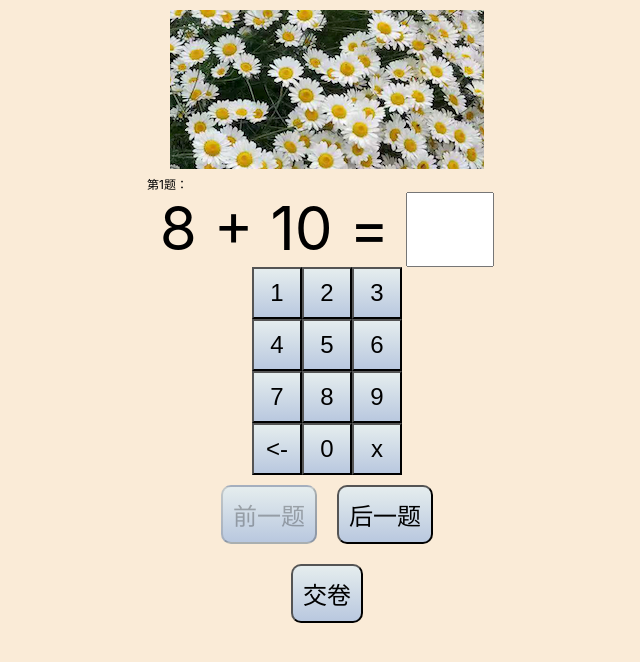
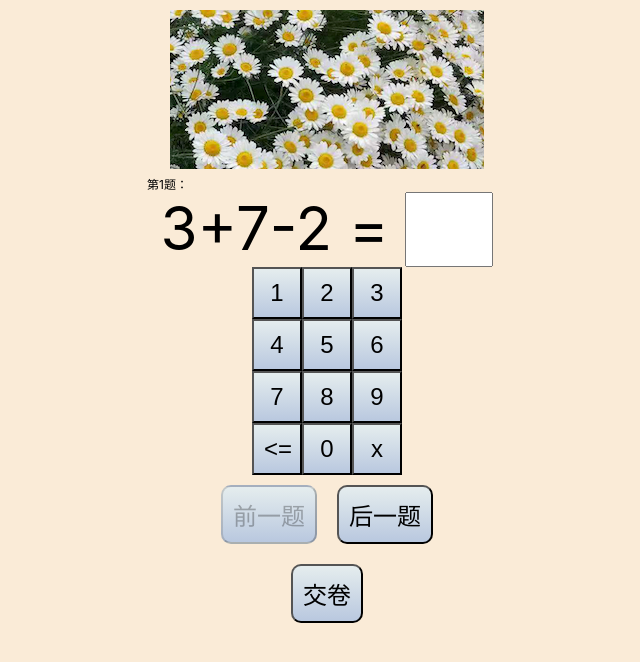
Before and after one commit to SpaceSample/kousuan, a React (Create React App) app: page / in a window 1280 px wide. Both pictures are taken after a click on the button "二十以内加减法". Shown: the top 662 px of the page, without its empty margins (313-953 px from the left). Built offline with nearby package versions, Linux system fonts and the light colour scheme.

Commit message:
Update question generator.

```diff
--- a/src/App.js
+++ b/src/App.js
@@ -22,11 +22,7 @@ function App() {
     setStatus( STATUS.PLAYING);
   }
   function genAllQuestionData(type){
-    const data = [];
-    for (let i=0;i<20;i++){
-      data.push(genQuestionData(type));
-    }
-    return data;
+    return genQuestionData(type);
   }
   function end(){
     setEndTime(new Date().getTime());
--- a/src/question.js
+++ b/src/question.js
@@ -2,8 +2,15 @@ import React, {useState, useEffect} from 'react';
 import Style from './question.module.css';
 
 const randomInt = (min, max) => {
+  if(max === min) {
+    return min;
+  }
   const range = (max > min ? (max - min) : (min - max)) + 1;
   return Math.floor(Math.random() * range) + min;
+};
+
+const randomBool = () => {
+  return randomInt(0, 1) > 0;
 };
 
 class OperatorTreeNode {
@@ -61,7 +68,7 @@ class OperatorTreeNode {
       }
     }
 
-    return `${leftStr} ${this.val} ${rightStr}`;
+    return `${leftStr}${this.val}${rightStr}`;
   }
 }
 
@@ -84,34 +91,77 @@ class QuestionData {
   }
 }
 
-QuestionData.random20 = () => {
-  const n1 = randomInt(0, 20);
-  const n2 = randomInt(0, 20);
-  const operator = randomInt(0, 1) ? '+' : '-';
-  const data = new QuestionData(new OperatorTreeNode(n1, n2, operator));
-  if(data.res<0 || data.res>20){
-    return QuestionData.random20();
-  }
-  return data;
+const random20 = () => {
+  const dataList = [];
+  for (let i=0;i<5;i++){
+    const n1 = randomInt(3, 9);
+    const n2 = randomInt(10-n1, 9);
+    const on = randomBool() ? new OperatorTreeNode(n1, n2, '+') : new OperatorTreeNode(n2, n1, '+');
+    const data = new QuestionData(on);
+    dataList.push(data);
   }
 
-QuestionData.random99 = () => {
+  dataList.push(
+    new QuestionData(
+      new OperatorTreeNode(
+        randomInt(0, 2),
+        randomInt(0, 9),
+        randomBool() ? '+' : '-')
+    )
+  );
+
+  for (let i=0;i<5;i++){
+    const n1 = randomInt(3, 9);
+    const n2 = randomInt(10-n1, 9);
+    const data = new QuestionData(new OperatorTreeNode(n1 + n2, n2, '-'));
+    dataList.push(data);
+  }
+
+  dataList.push(
+    new QuestionData(
+      new OperatorTreeNode(
+        randomInt(0, 2),
+        randomInt(10, 18),
+        randomBool() ? '+' : '-')
+    )
+  );
+
+  for (let i=0;i<5;i++){
+    const n1 = randomInt(3, 9);
+    const n2 = randomInt(10-n1, 9);
+    const on1 = randomBool() ? (
+        randomBool() ? new OperatorTreeNode(n1, n2, '+') : new OperatorTreeNode(n2, n1, '+')
+      ) : (new OperatorTreeNode(n2 + n1, n1, '-'))
+
+    const on2 = randomBool() ? new OperatorTreeNode(on1, randomInt(0, 20 - on1.result), '+') : new OperatorTreeNode(on1, randomInt(0, on1.result), '-');
+    const data = new QuestionData(on2);
+    dataList.push(data);
+  }
+  dataList.sort((a, b) => randomInt(-1, 1));
+  return dataList;
+};
+
+const random99 = () => {
+  const dataList = [];
+  for (let i=0;i<20;i++){
     let n1 = randomInt(0, 9);
     const n2 = randomInt(1, 9);
-  const operator = randomInt(0, 1) ? '×' : '÷';
+    const operator = randomBool() ? '×' : '÷';
     if (operator === '÷') {
       const product = n1 * n2;
       n1 = product;
     }
     const data = new QuestionData(new OperatorTreeNode(n1, n2, operator));
-  return data;
+    dataList.push(data);
   }
+  return dataList;
+};
 
 function genQuestionData(type) {
   if (type === '20+-') {
-    return QuestionData.random20();
+    return random20();
   } else if (type === '99*/') {
-    return QuestionData.random99();
+    return random99();
   } else {
     throw new Error('Unknown type');
   }
@@ -167,7 +217,7 @@ function Question({data, index}){
           <button onClick={()=>input('9')}>9</button>
         </div>
         <div>
-          <button onClick={()=>input('back')}>{'<-'}</button>
+          <button onClick={()=>input('back')}>{'<='}</button>
           <button onClick={()=>input('0')}>0</button>
           <button onClick={()=>input('close')}>x</button>
         </div>
```
Lines whose indentation alone changed are shown as unchanged.
